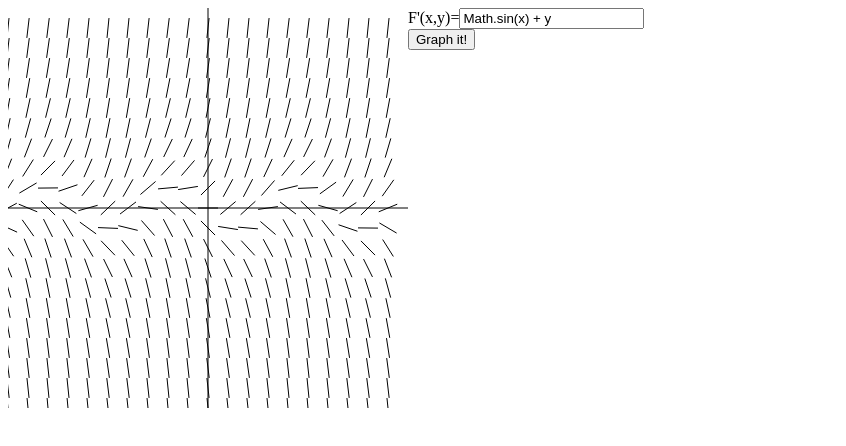
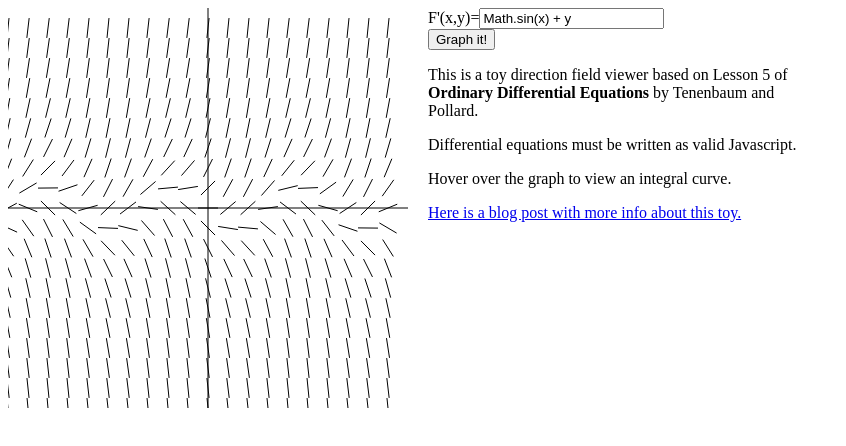
Before and after one commit to davidMis/DirectionField, a website with bundled scripts: page static/index.html in a window 1280 px wide. Shown: the whole page, without its empty margins (0-846 px from the left). Built offline with nearby package versions, Linux system fonts and the light colour scheme.

Commit message:
Added some notes to the webpage

```diff
--- a/src/DeadReckoningApproximation.js
+++ b/src/DeadReckoningApproximation.js
@@ -5,9 +5,12 @@ const Shape = require("./Shape.js");
 // at the given point [x0, y0], then moving to [x0 + xDelta, y0 + F'(x0, y0)] where xDelta
 // is a small number.
 //
+// The approximation will NOT identify singular points,
+//
 // This implementation is sensitive to the choice of xDelta. When xDelta is too large, this
 // approximation will be wildly inaccurate very quickly because it will "skip" a swath of
 // changes in the first derivative. Consider xDelta = 2 and F'(x,y) = sin(x) for example.
+//
 //
 // The current implementation is similar to a first-order Taylor series approximation. We
 // might be able to improve the approximation by using higher-order Taylor series approximations,
@@ -15,6 +18,8 @@ const Shape = require("./Shape.js");
 // derivatives. Sounds like a fun project on its own!
 //
 // TODO: Generalize for all arcs, not just functions.
+// TODO: Figure out how to quantify how accurate the approximation is based on the provided function.
+//       I believe that some "chaotic" functions might diverge extremely quickly, even for small xDelta.
 class DeadReckoningApproximation extends Shape {
     constructor() {
         super();
--- a/static/bundle.js
+++ b/static/bundle.js
@@ -38,9 +38,12 @@ const Shape = require("./Shape.js");
 // at the given point [x0, y0], then moving to [x0 + xDelta, y0 + F'(x0, y0)] where xDelta
 // is a small number.
 //
+// The approximation will NOT identify singular points,
+//
 // This implementation is sensitive to the choice of xDelta. When xDelta is too large, this
 // approximation will be wildly inaccurate very quickly because it will "skip" a swath of
 // changes in the first derivative. Consider xDelta = 2 and F'(x,y) = sin(x) for example.
+//
 //
 // The current implementation is similar to a first-order Taylor series approximation. We
 // might be able to improve the approximation by using higher-order Taylor series approximations,
@@ -48,6 +51,8 @@ const Shape = require("./Shape.js");
 // derivatives. Sounds like a fun project on its own!
 //
 // TODO: Generalize for all arcs, not just functions.
+// TODO: Figure out how to quantify how accurate the approximation is based on the provided function.
+//       I believe that some "chaotic" functions might diverge extremely quickly, even for small xDelta.
 class DeadReckoningApproximation extends Shape {
     constructor() {
         super();
--- a/static/index.html
+++ b/static/index.html
@@ -11,6 +11,14 @@
             flex-direction: row;
             flex-wrap: wrap-reverse;
         }
+
+        #container {
+            margin-right: 20px;
+        }
+
+        #controls {
+            max-width: 400px;
+        }
     </style>
 </head>
 
@@ -20,11 +28,19 @@
         <div id="controls">
             <div>F'(x,y)=<input id="FPrime" type="text" value="Math.sin(x) + y"/></div>
             <div><button onClick="handleGraphButtonClick()">Graph it!</button></div>
+            <div>
+                <p>This is a toy direction field viewer based on Lesson 5
+                    of <b>Ordinary Differential Equations</b> by Tenenbaum and Pollard.</p>
+                <p>Differential equations must be written as valid Javascript.</p>
+                <p>Hover over the graph to view an integral curve.</p>
+                <p><a href="https://davidmis.com/TODO">Here is a blog post with more info about this toy.</a></p>
+            </div>
         </div>
     </div>
 </body>
 
 <script>
+    // Grab the current value of the "FPRime" input box.
     function getFPrime() {
         var fprimeStr = document.getElementById("FPrime").value;
         var functionStr = "(pt) => { let x = pt[0], y = pt[1]; return (" + fprimeStr + "); }";
@@ -32,9 +48,11 @@
     }
     var fPrime = getFPrime();
 
+    // Set up th viz
     var viz = new Viz(document.getElementById("container"), 400, 400);
     viz.shouldDrawAxes = true;
 
+    // Draw an integral curve approximation when the cursor is hovering over the graph.
     var la;
     viz.setOnMousemove(function(pt) {
         if (la != null) {
@@ -55,6 +73,7 @@
         }
     });
 
+    // Draw a new direction field when the "Graph it!" button is clicked.
     function handleGraphButtonClick() {
         viz.reset();
 
@@ -80,27 +99,6 @@
 
     // initialize
     handleGraphButtonClick();
-
-    // var FPrime = (x, y) => x + y
-    // var FPrime = (x, y) => 2 * (y - 1) / x
-    // var FPrime = (x, y) => 2 * x;
-    // var FPrime = (x, y) => 2 * y / x;
-    // var FPrime = (x, y) => (x - y) / (x + y);
-    // Math.sin(x * y)
-
-    // TODO
-    // Showing integral curve
-    // Showing isoclines?
-    // Calculating singular points
-    // Show integral curve when hovering over
-    //   - How accurate can this be? How quickly can the approximation diverge from the true value?
-    //          - Arbitrarily quickly. True value could approach exact opposite direction of approximation), although this
-    //            this behavior will be limited by the number of non-zero derivatives (could we generate a function that
-    //            "runs away" from its linear approximation?
-    //   - What do we use to measure the "flatness" of a function?
-    //          - In some sense, the number of non-zero derivatives will be a good measure
-    //   - We can improve this approximation using Taylor series in the future, but this will probably require
-    //     developing a symbolic computation system to compute derivatives.
 </script>
 
 </html>
```
